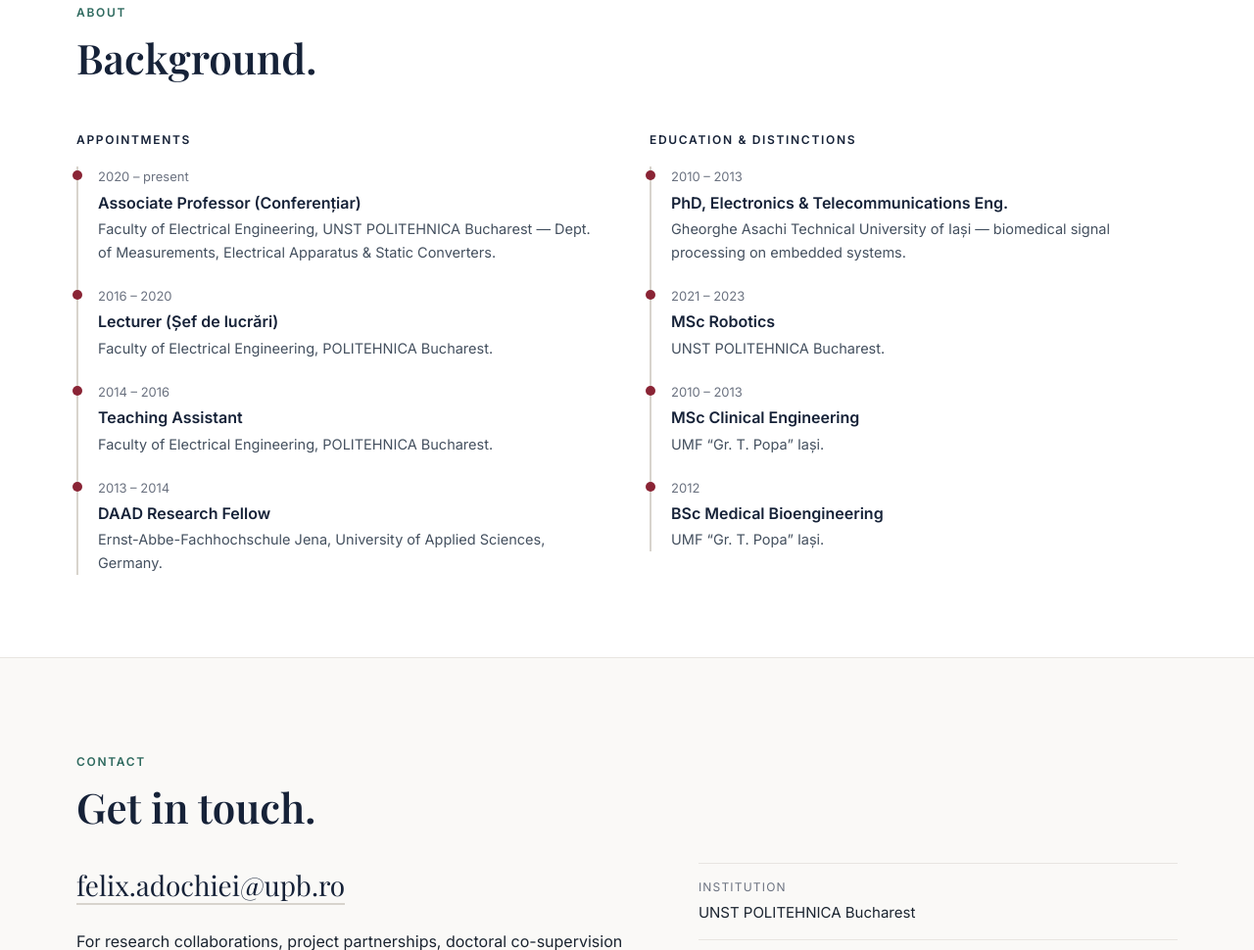
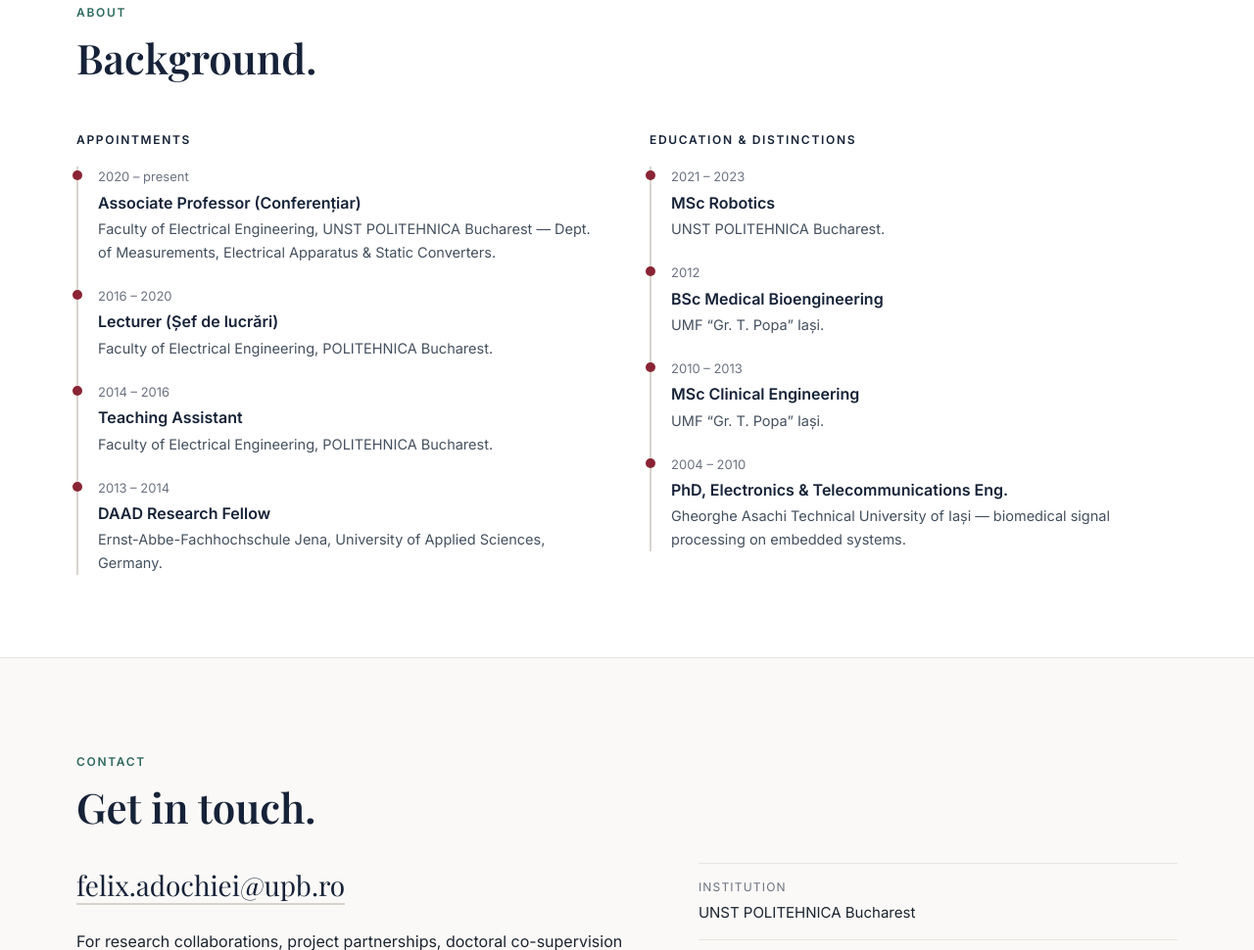
Before and after one commit to felixadochiei/academic-website, a plain HTML site: page index.html in a window 1280 px wide. Shown: the part 4180-5150 px from the top of the page at 98% size. Drawn offline with nearby package versions, Linux system fonts and the light colour scheme; a web font is replaced by a local one.

Commit message:
Reorder Education entries by start year and set PhD 2004-2010

```diff
--- a/index.html
+++ b/index.html
@@ -392,9 +392,9 @@
       <div>
         <p class="eyebrow" style="color:var(--navy);margin-bottom:18px">Education &amp; distinctions</p>
         <ul class="tl">
-          <li><div class="ty">2010 – 2013</div><div class="th">PhD, Electronics &amp; Telecommunications Eng.</div><div class="ts">Gheorghe Asachi Technical University of Iași — biomedical signal processing on embedded systems.</div></li>
-          <li><div class="ty">2021 – 2023</div><div class="th">MSc Robotics</div><div class="ts">UNST POLITEHNICA Bucharest.</div></li><li><div class="ty">2010 – 2013</div><div class="th">MSc Clinical Engineering</div><div class="ts">UMF &ldquo;Gr. T. Popa&rdquo; Iași.</div></li>
-          <li><div class="ty">2012</div><div class="th">BSc Medical Bioengineering</div><div class="ts">UMF &ldquo;Gr. T. Popa&rdquo; Iași.</div></li>
+          <li><div class="ty">2021 – 2023</div><div class="th">MSc Robotics</div><div class="ts">UNST POLITEHNICA Bucharest.</div></li>
+          <li><div class="ty">2012</div><div class="th">BSc Medical Bioengineering</div><div class="ts">UMF &ldquo;Gr. T. Popa&rdquo; Iași.</div></li><li><div class="ty">2010 – 2013</div><div class="th">MSc Clinical Engineering</div><div class="ts">UMF &ldquo;Gr. T. Popa&rdquo; Iași.</div></li>
+          <li><div class="ty">2004 – 2010</div><div class="th">PhD, Electronics &amp; Telecommunications Eng.</div><div class="ts">Gheorghe Asachi Technical University of Iași — biomedical signal processing on embedded systems.</div></li>
 
         </ul>
       </div>
```
